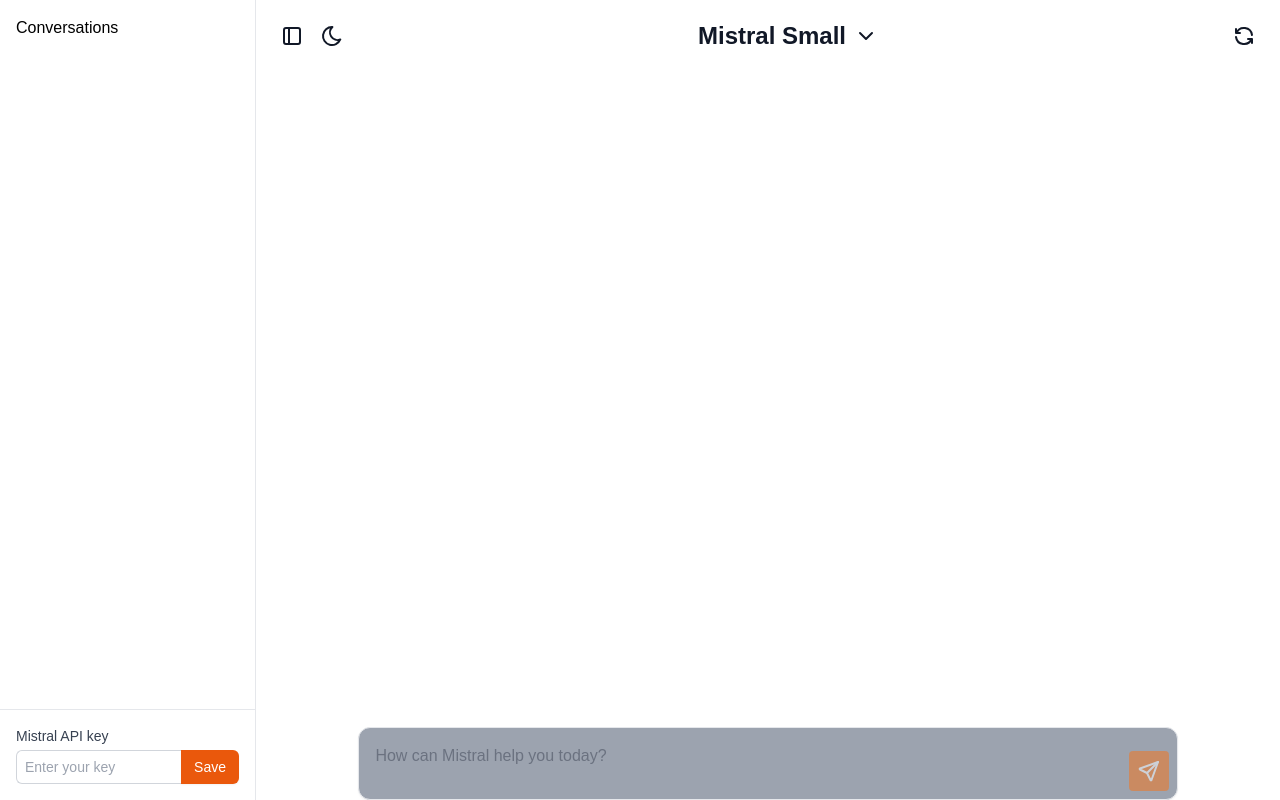
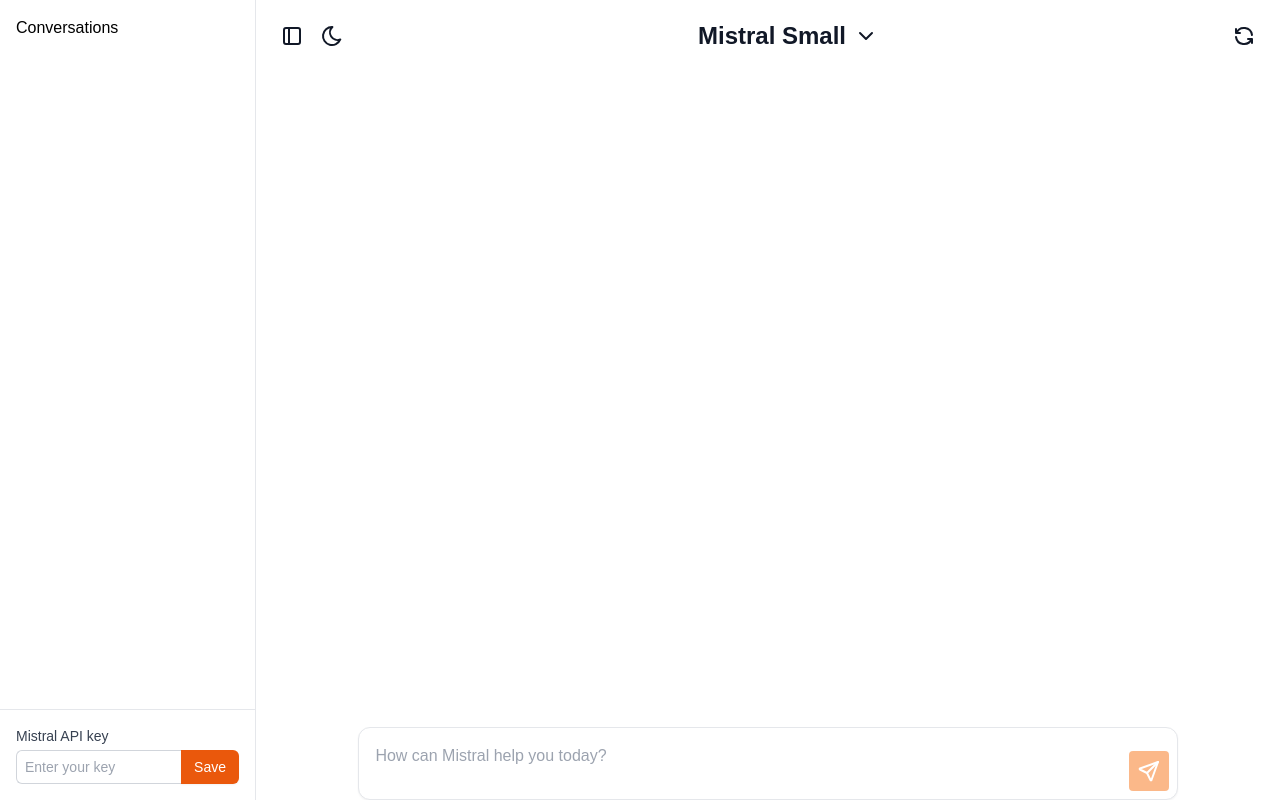
Before and after one commit to pierreveron/cv-assistant, a Next.js app: page / in a window 1280 px wide. Built offline with nearby package versions, Linux system fonts and the light colour scheme.

Commit message:
feat: improve message input style

```diff
--- a/app/components/MessageInput.tsx
+++ b/app/components/MessageInput.tsx
@@ -50,7 +50,13 @@
   }, [inputMessage]);
 
   return (
-    <div className="tw-bg-gray-400 tw-rounded-xl tw-border tw-border-border tw-p-2 tw-shadow-sm tw-flex tw-flex-row tw-items-end tw-gap-2">
+    <div
+      className={classNames(
+        "tw-rounded-xl tw-border tw-border-border tw-p-2 tw-shadow-sm tw-flex tw-flex-row tw-items-end tw-gap-2",
+        "tw-bg-white tw-border-gray-200",
+        "dark:tw-bg-gray-800 dark:tw-border-gray-700"
+      )}
+    >
       <textarea
         ref={textareaRef}
         value={inputMessage}
@@ -58,7 +64,8 @@
         onKeyDown={handleKeyDown}
         className={classNames(
           "tw-bg-inherit tw-flex-grow tw-p-2 tw-resize-none tw-overflow-scroll tw-min-h-0 tw-max-h-[10em] focus:tw-outline-none",
-          "placeholder:tw-text-gray-500"
+          "tw-text-gray-900",
+          "dark:tw-text-white"
         )}
         placeholder="How can Mistral help you today?"
         rows={1}
```
